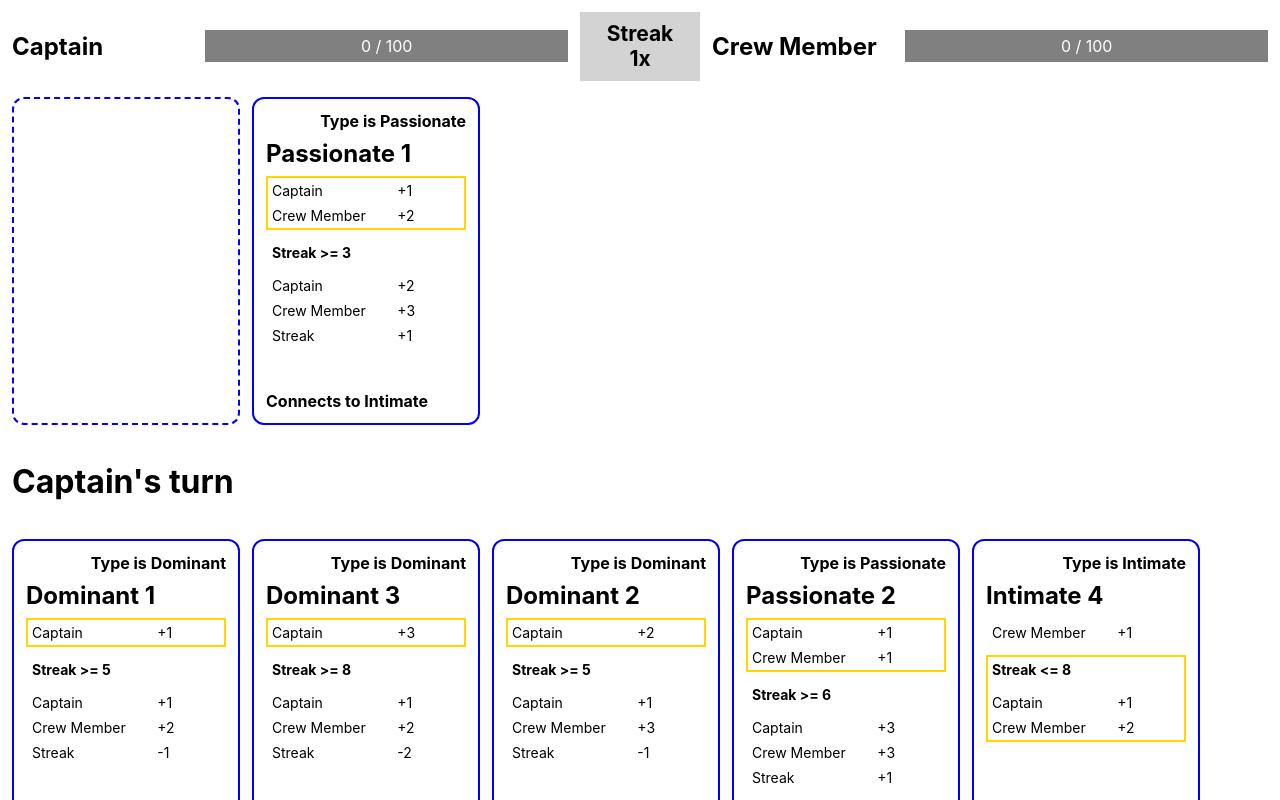
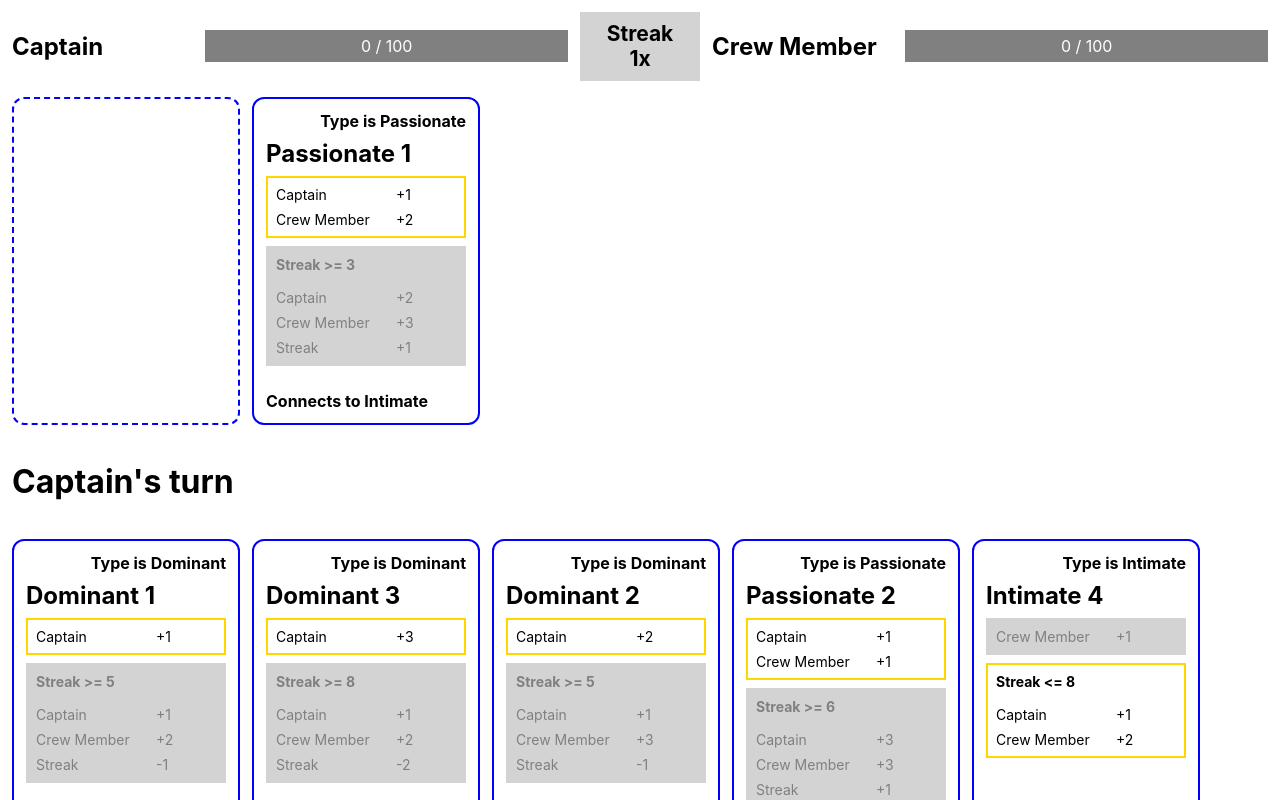
Before and after one commit to MrHands/NightGameplay, a React (Create React App) app: page / in a window 1280 px wide. Both pictures are taken after a click on the button "NEW GAME". Shown: the top 800 px of the page. Built offline with nearby package versions, Linux system fonts and the light colour scheme.

Commit message:
Update styling for effects.

```diff
--- a/src/components/EffectBlock.css
+++ b/src/components/EffectBlock.css
@@ -2,11 +2,15 @@
 	display: grid;
 	grid-row-gap: 8px;
 	box-sizing: border-box;
-	padding: 4px;
+	background: lightgray;
+	color: gray;
+	padding: 8px;
 	border: 2px solid transparent;
 }
 
 .m-effectBlock.-active {
+	background: white;
+	color: black;
 	border-color: gold;
 }
 
```
